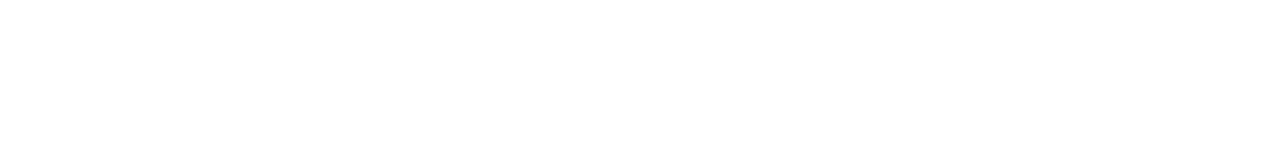
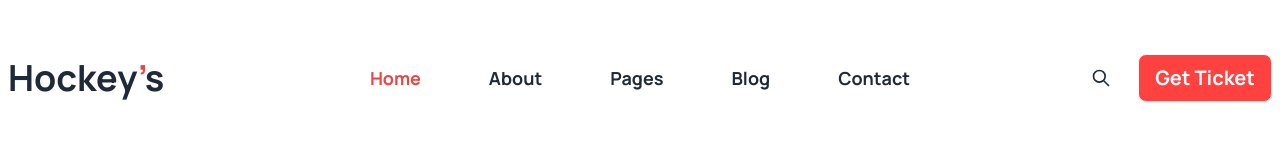
Before and after one commit to DevRifato/B9A3, a plain HTML site: page index.html in a window 1280 px wide. Drawn offline with nearby package versions, Linux system fonts and the light colour scheme.

Commit message:
navbar added

```diff
--- a/index.html
+++ b/index.html
@@ -4,12 +4,62 @@
 <head>
     <meta charset="UTF-8">
     <meta name="viewport" content="width=device-width, initial-scale=1.0">
+    <link rel="shortcut icon" href="./Images/Group 1171275321.png" type="image/x-icon">
+    <!-- tailwind -->
     <link href="https://cdn.jsdelivr.net/npm/daisyui@4.6.0/dist/full.min.css" rel="stylesheet" type="text/css" />
     <script src="https://cdn.tailwindcss.com"></script>
     <title>Hockey’s</title>
+
+    <!-- css -->
+    <style>
+        @import url('https://fonts.googleapis.com/css2?family=Manrope:wght@200;300;400;500;600;700;800&display=swap');
+        *{font-family: 'Manrope', sans-serif;}
+    </style>
+
 </head>
 
 <body>
+
+    <!-- header -->
+    <header>
+
+        <!-- navbar -->
+        <nav class="container mx-auto mt-10">
+            <div class="navbar bg-base-100">
+                <div class="navbar-start">
+                  <div class="dropdown">
+                    <div tabindex="0" role="button" class="btn btn-ghost lg:hidden">
+                      <svg xmlns="http://www.w3.org/2000/svg" class="h-5 w-5" fill="none" viewBox="0 0 24 24" stroke="currentColor"><path stroke-linecap="round" stroke-linejoin="round" stroke-width="2" d="M4 6h16M4 12h8m-8 6h16" /></svg>
+                    </div>
+                    <ul tabindex="0" class="menu menu-sm dropdown-content mt-3 z-[1] p-2 shadow bg-base-100 rounded-box w-52">
+                        <li><a class="text-red-500">Home</a></li>
+                        <li><a>About</a></li>
+                        <li><a>Pages</a></li>
+                        <li><a>Blog</a></li>
+                        <li><a>Contact</a></li>
+                    </ul>
+                  </div>
+                  <a class="text-4xl font-bold">Hockey<span class="text-red-500">’</span>s</a>
+                </div>
+                <div class="navbar-center hidden lg:flex">
+                  <ul class="menu menu-horizontal px-1 font-bold gap-9 text-lg">
+                    <li><a class="text-red-500 ">Home</a></li>
+                    <li><a>About</a></li>
+                    <li><a>Pages</a></li>
+                    <li><a>Blog</a></li>
+                    <li><a>Contact</a></li>
+                  </ul>
+                </div>
+                <div class="navbar-end">
+                    <button class="btn btn-ghost btn-circle hidden md:block">
+                        <svg xmlns="http://www.w3.org/2000/svg" class="h-5 w-5" fill="none" viewBox="0 0 24 24" stroke="currentColor"><path stroke-linecap="round" stroke-linejoin="round" stroke-width="2" d="M21 21l-6-6m2-5a7 7 0 11-14 0 7 7 0 0114 0z" /></svg>
+                      </button>
+                  <a class="btn text-white bg-[#FF4240] font-bold text-xl">Get Ticket</a>
+                </div>
+              </div>
+        </nav>
+    </header>
+
 </body>
 
 </html>
```
